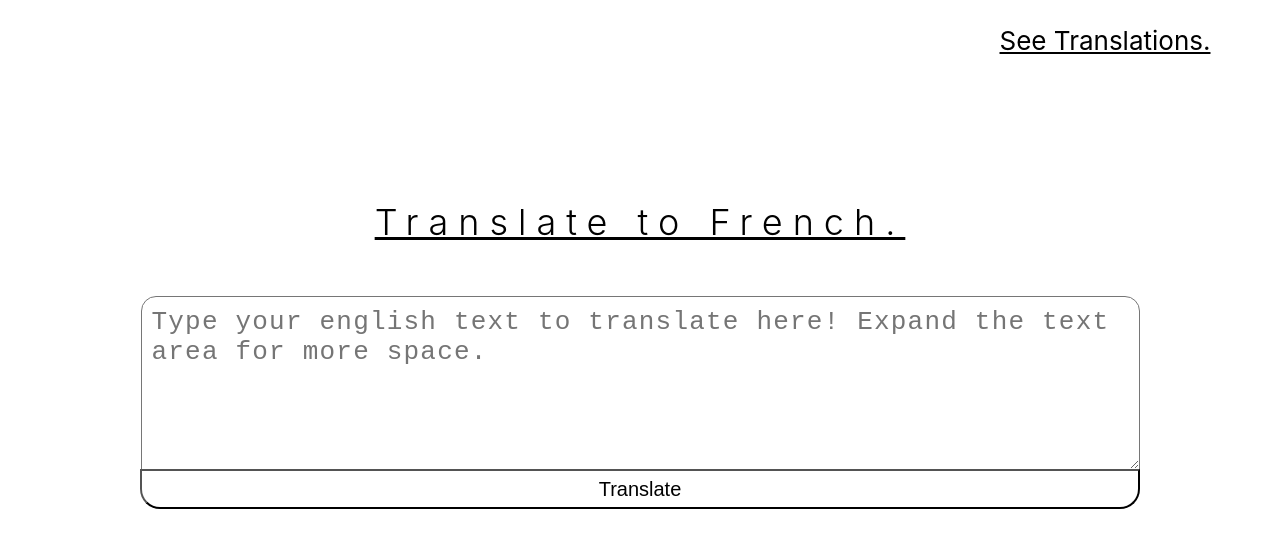
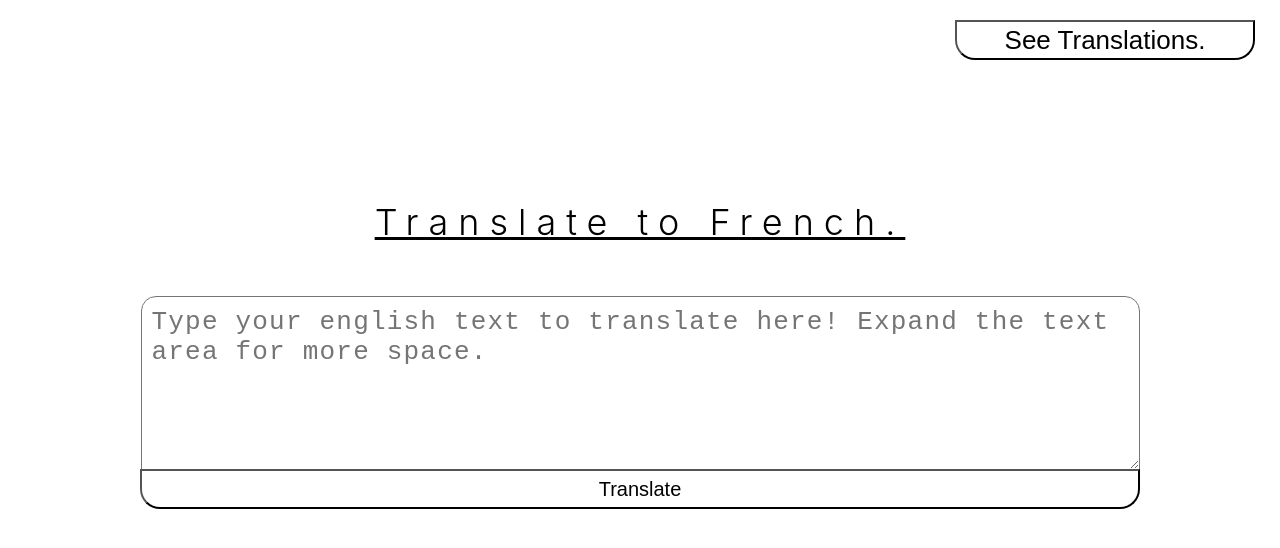
Before and after one commit to codexguajil/TranslateText, a React (Create React App) app: page / in a window 1280 px wide. Shown: the top 548 px of the page. Built offline with nearby package versions, Linux system fonts and the light colour scheme; no server answers.

Commit message:
Error handling no translations

```diff
--- a/src/components/Form/Form.js
+++ b/src/components/Form/Form.js
@@ -15,6 +15,16 @@ export class Form extends Component {
     })
   }
 
+  handleClick = () => {
+    console.log(this.props)
+    let { history, translations } = this.props
+    if(translations.length) {
+      history.push('/translations')
+    } else {
+      this.props.handleError('you don`t have any translations to see')
+    }
+  }
+
   handleSubmit = (e) => {
     let { history } = this.props
     e.preventDefault()
@@ -29,9 +39,11 @@ export class Form extends Component {
   render() {
     return (
       <div>
-          <Link to='/translations' className="nav-link">
-            See Translations.
-          </Link>
+
+            <button onClick={this.handleClick} className="nav-link">
+              See Translations.
+            </button>
+
           <Link to="/" className="header">
             Translate to French.
           </Link>
--- a/src/containers/App/App.js
+++ b/src/containers/App/App.js
@@ -63,7 +63,7 @@ export class App extends Component {
     const {message} = this.props
     return (
       <div className="App">
-       <Route exact path='/' component={ () => <Form handleSubmit={this.handleFormSubmit} handleError={this.handleError} />} />
+       <Route exact path='/' component={ () => <Form handleSubmit={this.handleFormSubmit} handleError={this.handleError} translations={this.props.translations} />} />
        <p className='message'>{message}</p>
        <Route exact path='/translations' component={ () => <PhraseContainer loading={this.state.isLoading} /> } />
        <Route path='/translations/:id' render={this.findTranslation} />
```
